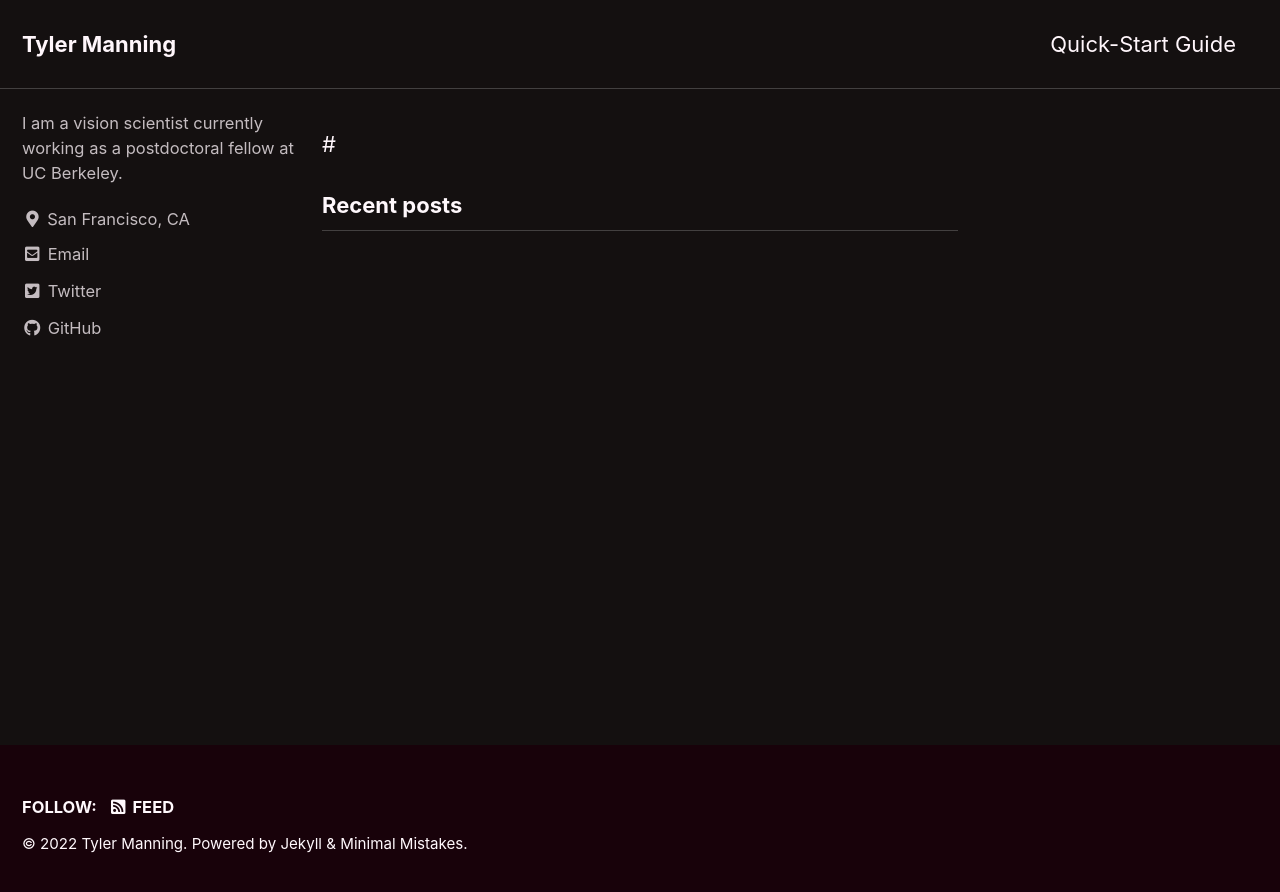
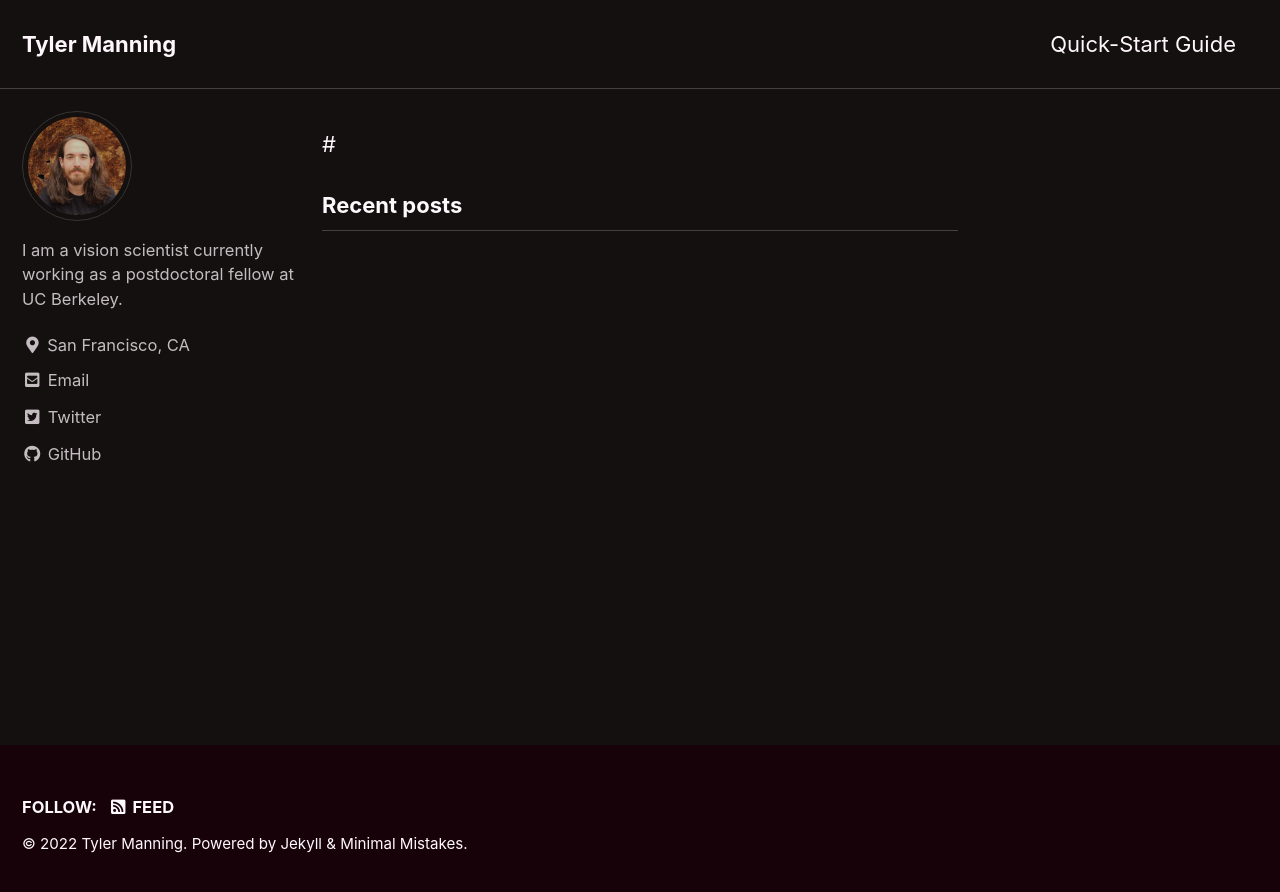
Before and after one commit to tsmanning/tsmanning.github.io, a Jekyll site: the page built from index.html, in a window 1280 px wide. Shown: the top 892 px of the page. Built offline with Jekyll 4.4.1, drawn with Linux system fonts in a browser that asks for light colours; cached includes are drawn as plain includes; the list of posts is cut into pages by our own code.

Commit message:
Update _config.yml

```diff
--- a/_config.yml
+++ b/_config.yml
@@ -105,7 +105,7 @@ analytics:
 # Site Author
 author:
   name             : #"Tyler Manning"
-  avatar           : # path of avatar image, e.g. "/assets/images/bio-photo.jpg"
+  avatar           : "assets/photo_2021-08-09_09-49-12.jpg"
   bio              : "I am a vision scientist currently working as a postdoctoral fellow at UC Berkeley."
   location         : "San Francisco, CA"
   email            :
```
